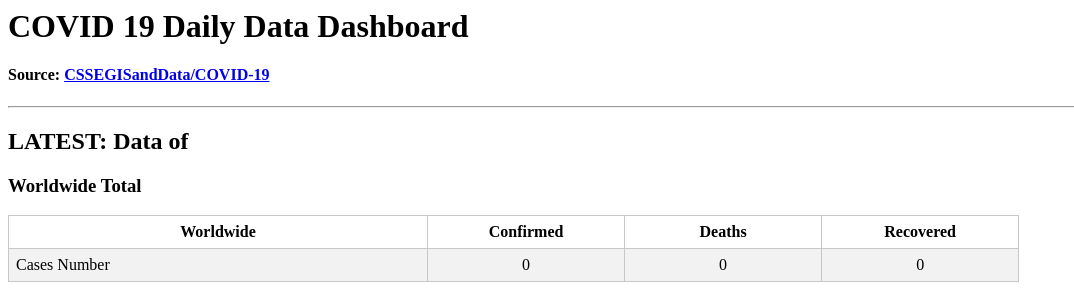
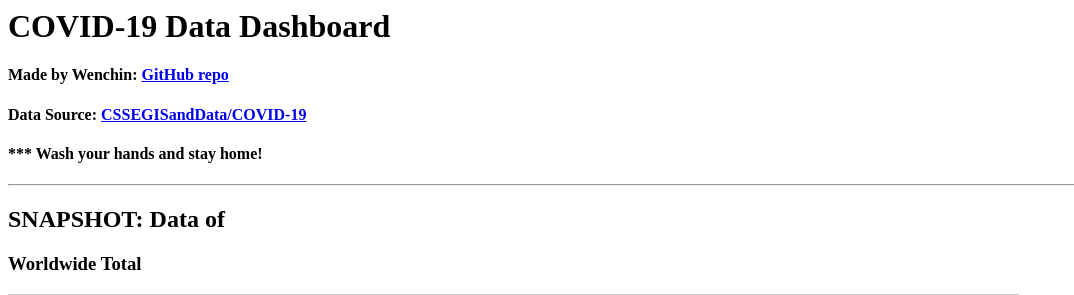
Before and after one commit to wenchin77/covid19_data, a Django app: page /data/ in a window 1280 px wide. Shown: the top 295 px of the page, without its empty margins (0-1074 px from the left). Run offline with Django 3.2, Linux system fonts and the light colour scheme; data that the repository does not hold is empty.

Commit message:
Updated text intro

```diff
--- a/data/templates/data/index.html
+++ b/data/templates/data/index.html
@@ -2,11 +2,13 @@
 {% load humanize %}
 <link rel="stylesheet" type="text/css" href="{% static 'data/style.css' %}">
 
-<h1>COVID 19 Daily Data Dashboard</h1>
-<h4>Source: <a href="https://github.com/pomber/covid19">CSSEGISandData/COVID-19</a></h4>
+<h1>COVID-19 Data Dashboard</h1>
+<h4>Made by Wenchin: <a href="https://github.com/wenchin77/covid19_data">GitHub repo</a></h4>
+<h4>Data Source: <a href="https://github.com/pomber/covid19">CSSEGISandData/COVID-19</a></h4>
+<h4>*** Wash your hands and stay home!</h4>
 <hr>
 
-<h2>LATEST: Data of {{ date }}</h2>
+<h2>SNAPSHOT: Data of {{ date }}</h2>
 <h3>Worldwide Total</h3>
 <table class="table-fixed">
   <tr>
```
